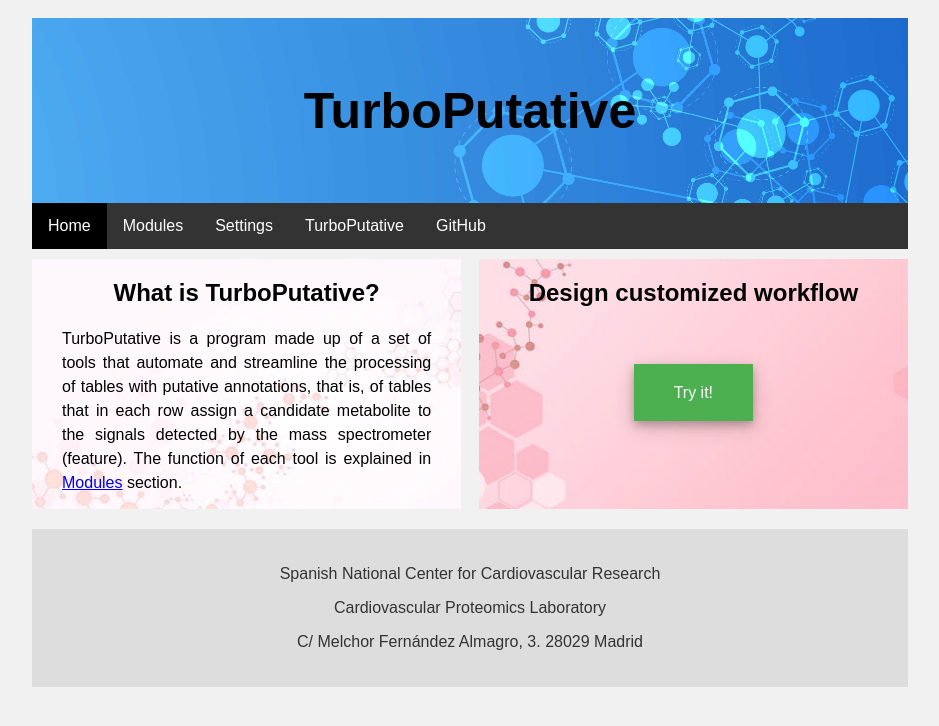
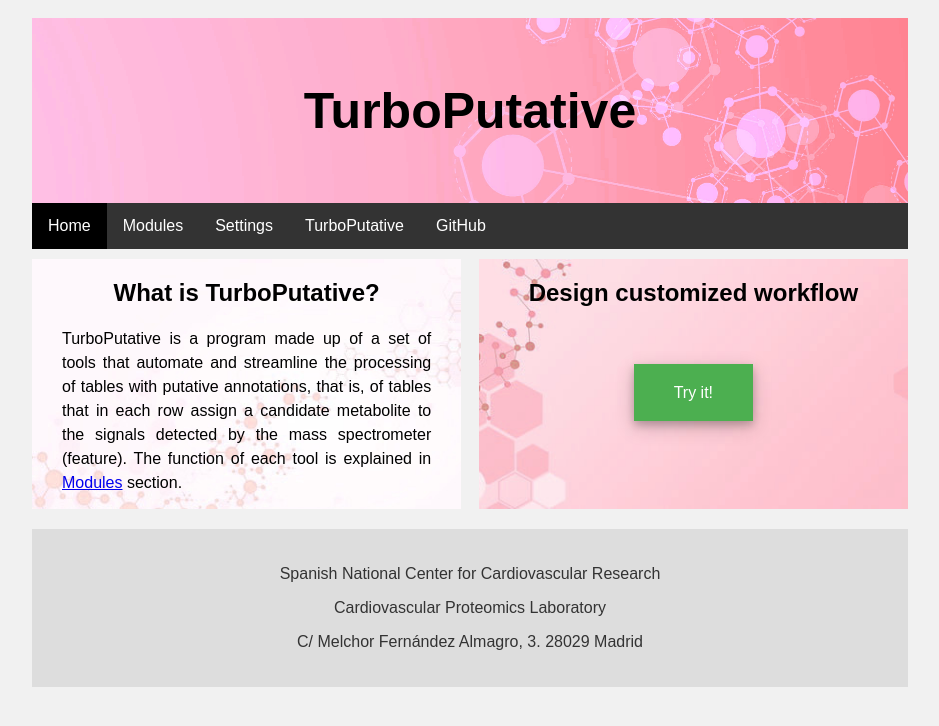
Before and after one commit to rbarreror/TurboPutativeOldWeb, a plain HTML site: page index.html in a window 1280 px wide. Shown: the whole page, without its empty margins (170-1109 px from the left). Drawn offline with Linux system fonts and the light colour scheme.

Commit message:
Update main.css

```diff
--- a/assets/css/main.css
+++ b/assets/css/main.css
@@ -15,7 +15,7 @@ body {
     padding: 30px;
     text-align: center;
     background-color: #ffffff;
-    background-image: url("../../images/titleback.jpg");
+    background-image: url("../../images/titleback_red.jpg");
     background-size: cover;
     color: black;
 }
```
